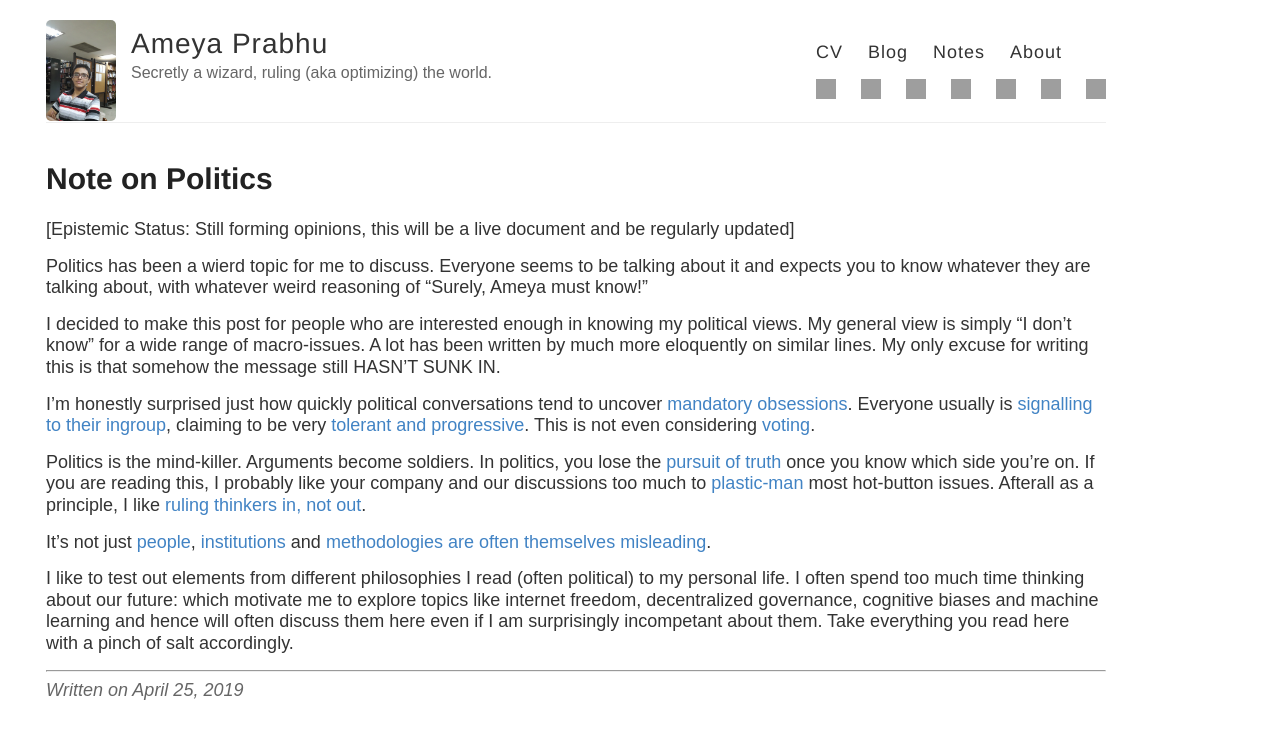
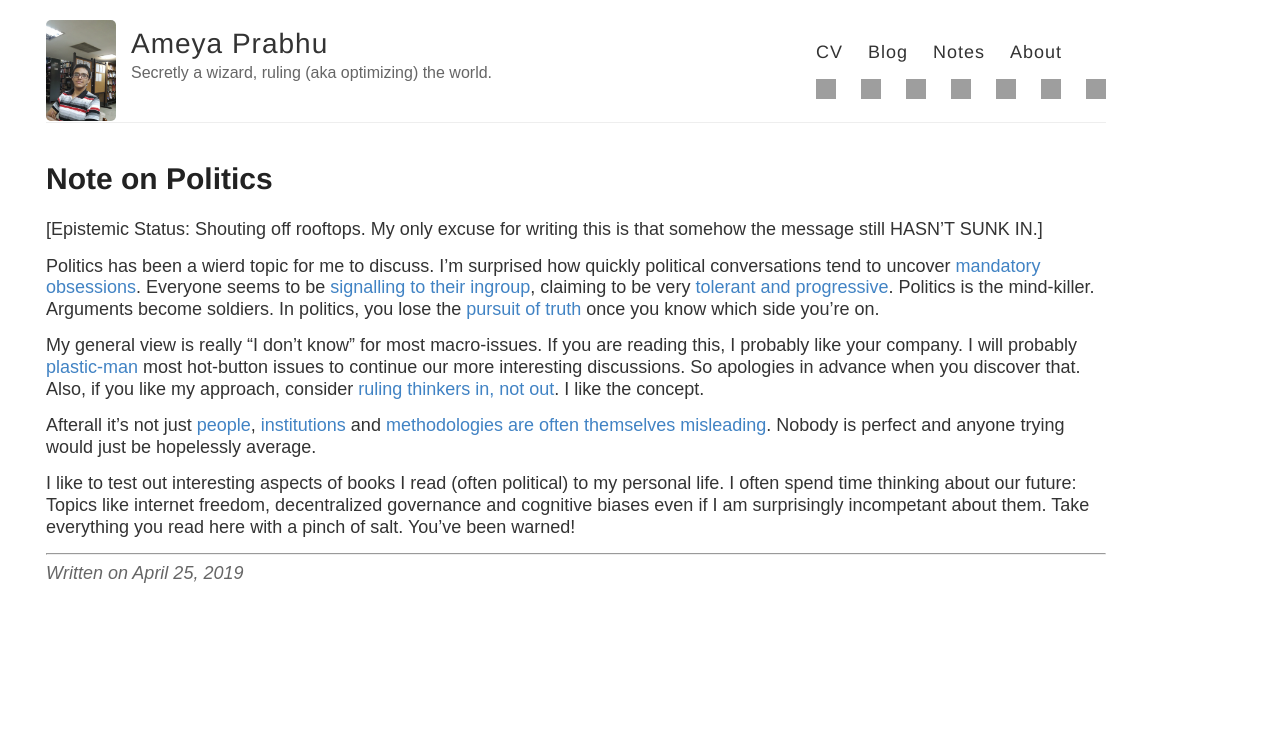
Before and after one commit to bayesianconspirator/bayesianconspirator.github.io, a Jekyll site: the page built from blog/politics.md, in a window 1280 px wide. Shown: the top 739 px of the page. Built offline with Jekyll 4.4.1, drawn with Linux system fonts in a browser that asks for light colours; some web fonts are replaced; comment, search, counter and statistics services are not loaded; grey boxes are pictures that could not be loaded.

Commit message:
+debugging

```diff
--- a/blog/politics.md
+++ b/blog/politics.md
@@ -13,18 +13,14 @@ tags:
 date: 2019-04-25
 ---
 
-[Epistemic Status: Still forming opinions, this will be a live document and be regularly updated]
+[Epistemic Status: Shouting off rooftops. My only excuse for writing this is that somehow the message still HASN’T SUNK IN.]
 
-Politics has been a wierd topic for me to discuss. Everyone seems to be talking about it and expects you to know whatever they are talking about, with whatever weird reasoning of "Surely, Ameya must know!"
+Politics has been a wierd topic for me to discuss. I'm surprised how quickly political conversations tend to uncover [mandatory obsessions](https://putanumonit.com/2018/11/07/mandatory-obsessions/). Everyone seems to be [signalling to their ingroup](slatestarcodex.com/2016/04/04/the-ideology-is-not-the-movement/), claiming to be very [tolerant and progressive](https://slatestarcodex.com/2014/09/30/i-can-tolerate-anything-except-the-outgroup/). Politics is the mind-killer. Arguments become soldiers. In politics, you lose the [pursuit of truth](https://mason.gmu.edu/~rhanson/deceive.pdf) once you know which side you’re on.
 
-I decided to make this post for people who are interested enough in knowing my political views. My general view is simply "I don't know" for a wide range of macro-issues. A lot has been written by much more eloquently on similar lines. My only excuse for writing this is that somehow the message still HASN’T SUNK IN.
+My general view is really "I don't know" for most macro-issues. If you are reading this, I probably like your company. I will probably [plastic-man](https://putanumonit.com/2016/09/16/plastic-men/) most hot-button issues to continue our more interesting discussions. So apologies in advance when you discover that.  Also, if you like my approach, consider [ruling thinkers in, not out](https://slatestarcodex.com/2019/02/26/rule-genius-in-not-out/). I like the concept.
 
-I'm honestly surprised just how quickly political conversations tend to uncover [mandatory obsessions](https://putanumonit.com/2018/11/07/mandatory-obsessions/). Everyone usually is [signalling to their ingroup](slatestarcodex.com/2016/04/04/the-ideology-is-not-the-movement/), claiming to be very [tolerant and progressive](https://slatestarcodex.com/2014/09/30/i-can-tolerate-anything-except-the-outgroup/). This is not even considering [voting](https://putanumonit.com/2015/12/30/010-voting/).
+Afterall it's not just [people](https://medium.com/incerto/the-intellectual-yet-idiot-13211e2d0577), [institutions](https://slatestarcodex.com/2014/05/23/ssc-gives-a-graduation-speech/) and [methodologies]((http://www.stat.columbia.edu/~gelman/research/unpublished/abandon.pdf)) [are](https://slatestarcodex.com/2014/04/28/the-control-group-is-out-of-control/)  [often](https://slatestarcodex.com/2019/01/14/too-many-people-dare-call-it-conspiracy/) [themselves](https://nintil.com/2016/04/10/on-the-express-acceptance-and-rejection-of-beliefs/) [misleading](https://slatestarcodex.com/2016/08/29/reverse-voxsplaining-drugs-vs-chairs/). Nobody is perfect and anyone trying would just be hopelessly average.
 
-Politics is the mind-killer. Arguments become soldiers. In politics, you lose the [pursuit of truth](https://mason.gmu.edu/~rhanson/deceive.pdf) once you know which side you’re on. If you are reading this, I probably like your company and our discussions too much to [plastic-man](https://putanumonit.com/2016/09/16/plastic-men/) most hot-button issues. Afterall as a principle, I like [ruling thinkers in, not out](https://slatestarcodex.com/2019/02/26/rule-genius-in-not-out/).
-
-It's not just [people](https://medium.com/incerto/the-intellectual-yet-idiot-13211e2d0577), [institutions](https://slatestarcodex.com/2014/05/23/ssc-gives-a-graduation-speech/) and [methodologies]((http://www.stat.columbia.edu/~gelman/research/unpublished/abandon.pdf)) [are](https://slatestarcodex.com/2014/04/28/the-control-group-is-out-of-control/)  [often](https://slatestarcodex.com/2019/01/14/too-many-people-dare-call-it-conspiracy/) [themselves](https://nintil.com/2016/04/10/on-the-express-acceptance-and-rejection-of-beliefs/) [misleading](https://slatestarcodex.com/2016/08/29/reverse-voxsplaining-drugs-vs-chairs/).
-
-I like to test out elements from different philosophies I read (often political) to my personal life. I often spend too much time thinking about our future: which motivate me to explore topics like internet freedom, decentralized governance, cognitive biases and machine learning and hence will often discuss them here even if I am surprisingly incompetant about them. Take everything you read here with a pinch of salt accordingly.
+I like to test out interesting aspects of books I read (often political) to my personal life. I often spend time thinking about our future: Topics like internet freedom, decentralized governance and cognitive biases even if I am surprisingly incompetant about them. Take everything you read here with a pinch of salt. You've been warned!
 
 ---
```
